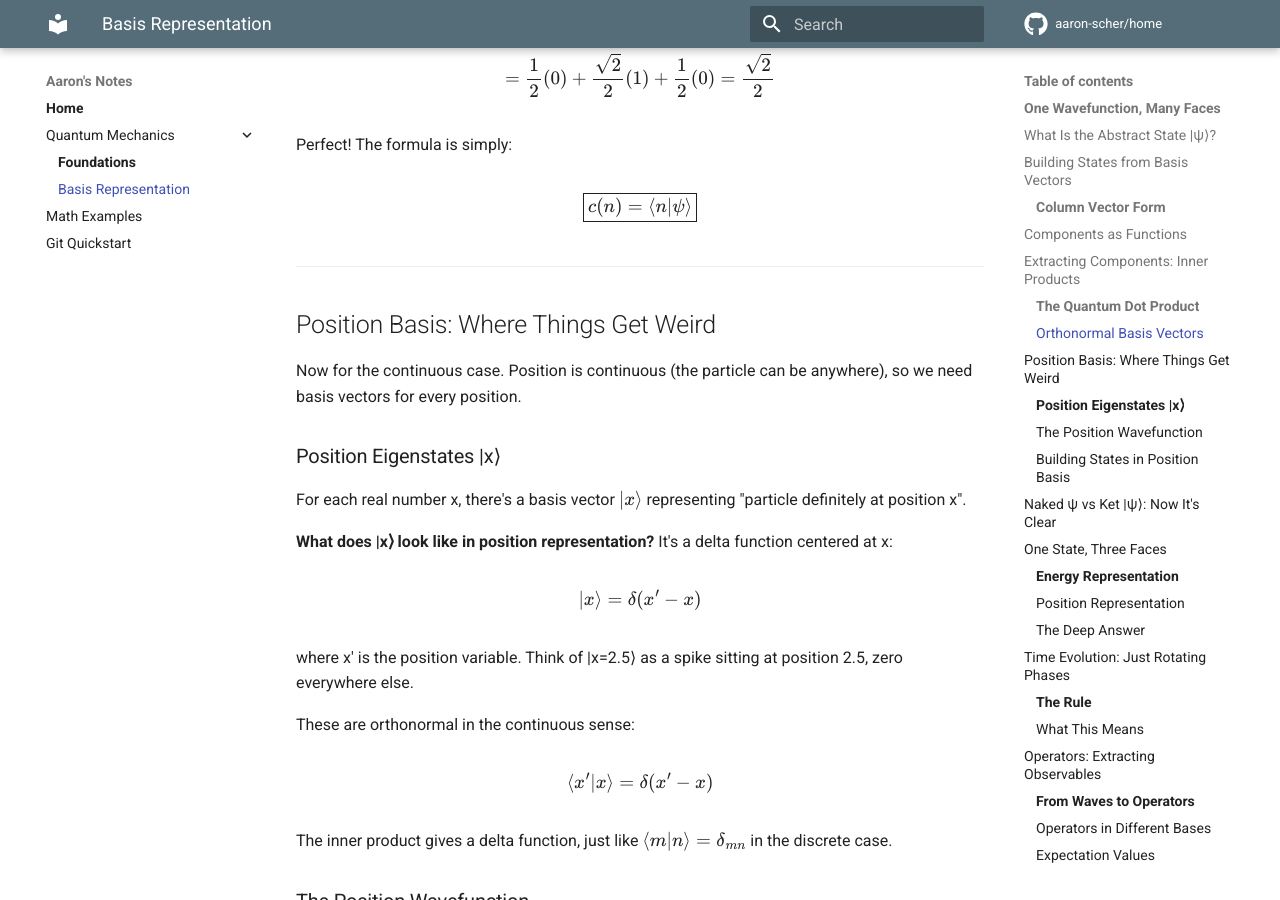
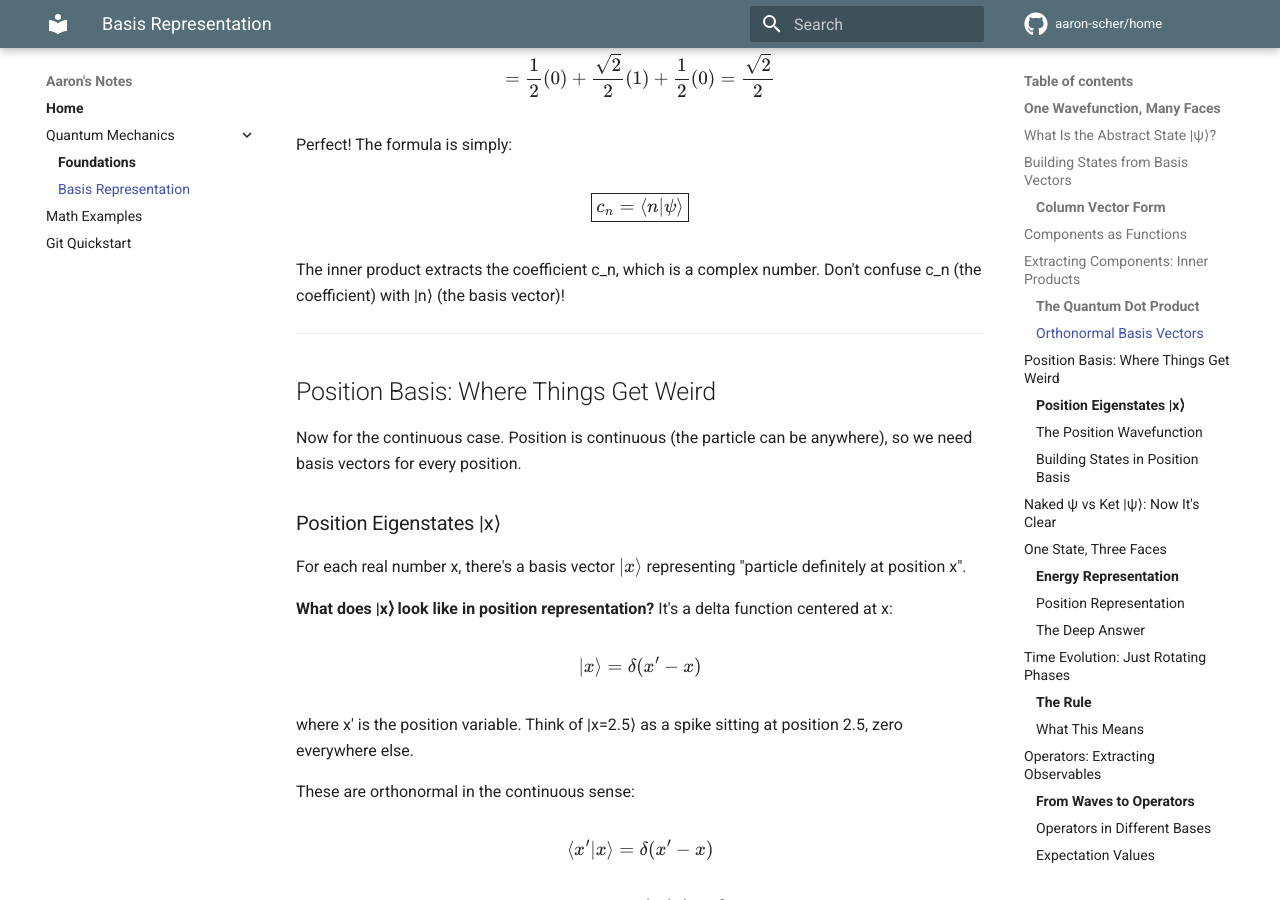
Before and after one commit to aaron-scher/home, an MkDocs documentation site: the page built from docs/quantum-mechanics/quantum-basis-representation.md, in a window 1280 px wide and 900 px high, scrolled down 5599 px. Built offline with MkDocs 1.6.1 and Material for MkDocs 9.7.7, drawn with Linux system fonts in a browser that asks for light colours; comment, search, counter and statistics services are not loaded.

Commit message:
Fix coefficient notation: c(n) → c_n and clarify vs |n⟩
Changed boxed formula from c(n) to c_n for consistency.

Added clarification: 'Don't confuse c_n (the coefficient) with |n⟩ (the basis vector)\!'
- c_n is a complex number
- |n⟩ is a basis vector

These are different types of objects.

```diff
--- a/docs/quantum-mechanics/quantum-basis-representation.md
+++ b/docs/quantum-mechanics/quantum-basis-representation.md
@@ -173,7 +173,9 @@ $$= \frac{1}{2}(0) + \frac{\sqrt{2}}{2}(1) + \frac{1}{2}(0) = \frac{\sqrt{2}}{2}
 
 Perfect! The formula is simply:
 
-$$\boxed{c(n) = \langle n|\psi\rangle}$$
+$$\boxed{c_n = \langle n|\psi\rangle}$$
+
+The inner product extracts the coefficient c_n, which is a complex number. Don't confuse c_n (the coefficient) with |n⟩ (the basis vector)!
 
 ---
 
```
